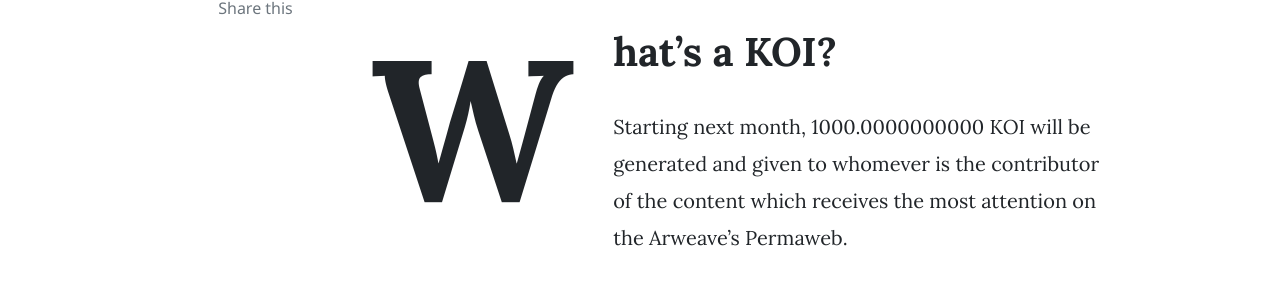
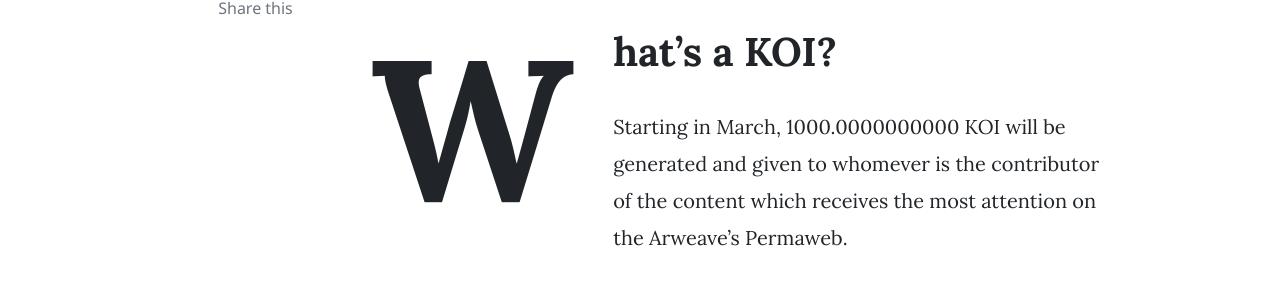
Before and after one commit to tykoii/blog, a Jekyll site: the page built from _posts/2021-01-16-koi-is-a-protocol.markdown, in a window 1280 px wide and 900 px high, scrolled down 365 px. Shown: the part 146-443 px from the top of the window. Built offline with Jekyll 4.4.1, drawn with Linux system fonts in a browser that asks for light colours; nearby versions of some CDN libraries; comment, search, counter and statistics services are not loaded.

Commit message:
Update 2021-01-16-koi-is-a-protocol.markdown

```diff
--- a/_posts/2021-01-16-koi-is-a-protocol.markdown
+++ b/_posts/2021-01-16-koi-is-a-protocol.markdown
@@ -6,7 +6,7 @@
 ---
 
 # What's a KOI?
-Starting next month, 1000.0000000000 KOI will be generated and given to whomever is the contributor of the content which receives the most attention on the Arweave's Permaweb.
+Starting in March, 1000.0000000000 KOI will be generated and given to whomever is the contributor of the content which receives the most attention on the Arweave's Permaweb.
 
 As more and more people earn KOI for contributing, we will also expand the ability to request verifiable tasks related to the content of this archive, thereby creating an interwoven incentive mechanism to support longterm growth.
 
```
